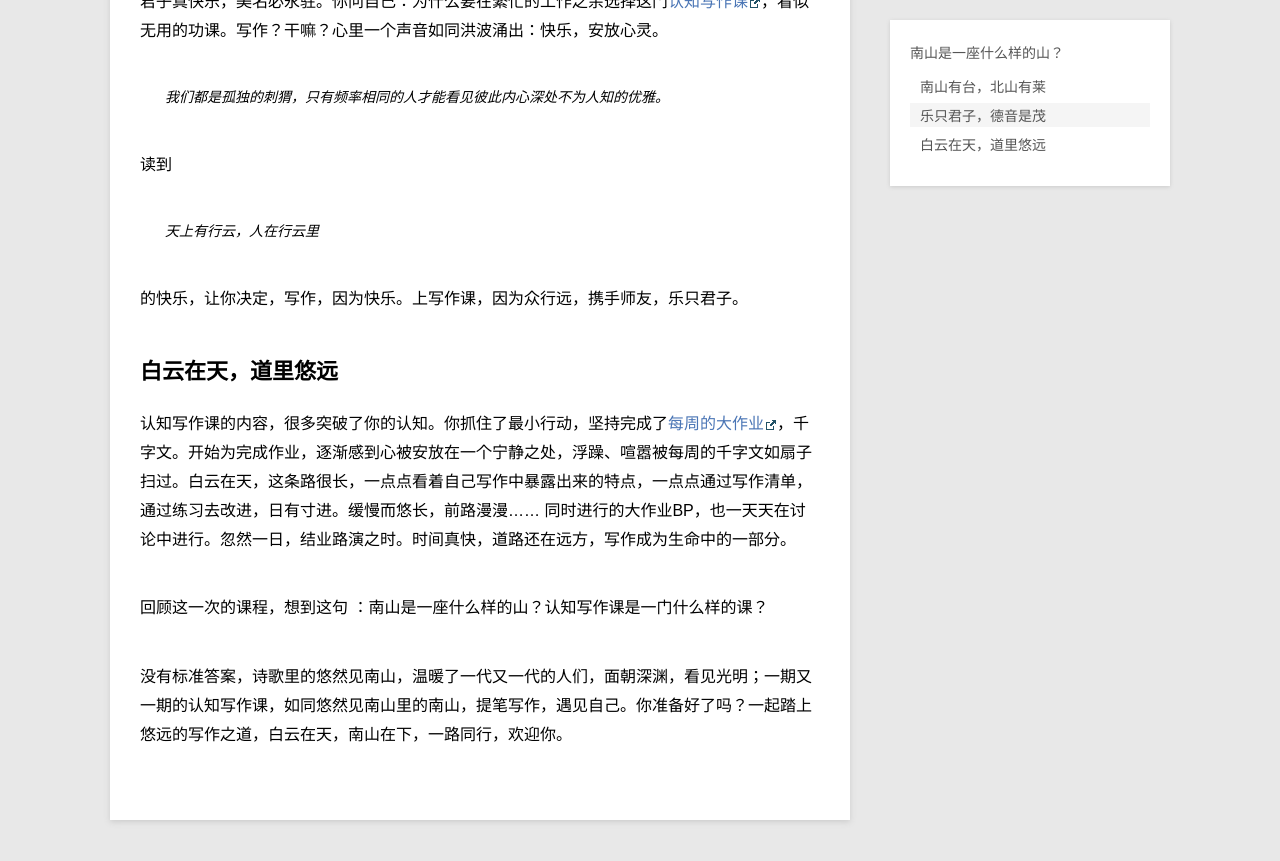
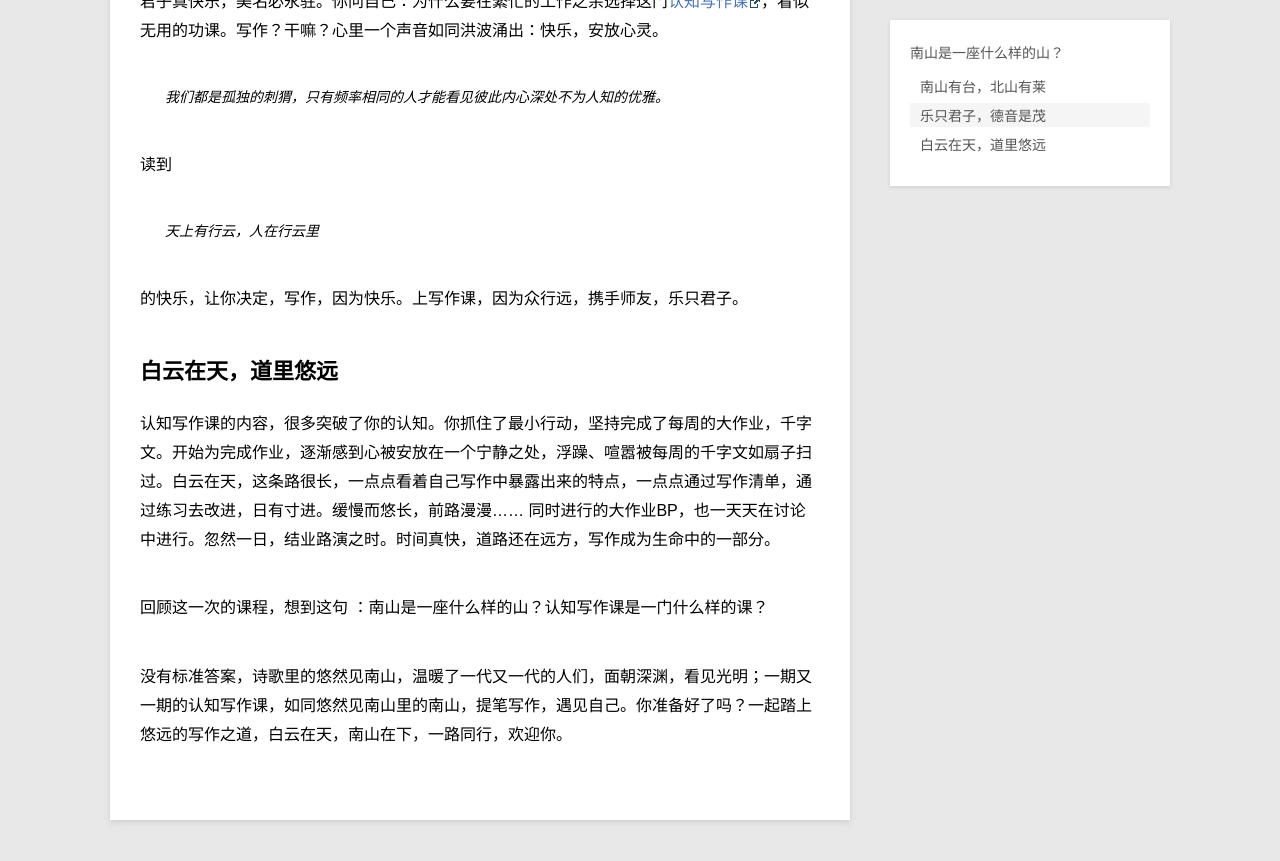
Before and after one commit to violettianjie/violettianjie.github.io, a Jekyll site: the page built from _posts/blog/2017-09-05-ConWriting.md, in a window 1280 px wide and 900 px high, scrolled down 707 px. Shown: the top 861 px of the window. Built offline with Jekyll 4.4.1, drawn with Linux system fonts in a browser that asks for light colours; part of the change alters nothing that is shown.

```diff
--- a/_posts/blog/2017-09-05-ConWriting.md
+++ b/_posts/blog/2017-09-05-ConWriting.md
@@ -30,7 +30,7 @@ category: blog
 
 ## 白云在天，道里悠远
 
-认知写作课的内容，很多突破了你的认知。你抓住了最小行动，坚持完成了[每周的大作业](https://violettianjie.gitbooks.io/writer004tj/content/)，千字文。开始为完成作业，逐渐感到心被安放在一个宁静之处，浮躁、喧嚣被每周的千字文如扇子扫过。白云在天，这条路很长，一点点看着自己写作中暴露出来的特点，一点点通过写作清单，通过练习去改进，日有寸进。缓慢而悠长，前路漫漫......
+认知写作课的内容，很多突破了你的认知。你抓住了最小行动，坚持完成了每周的大作业，千字文。开始为完成作业，逐渐感到心被安放在一个宁静之处，浮躁、喧嚣被每周的千字文如扇子扫过。白云在天，这条路很长，一点点看着自己写作中暴露出来的特点，一点点通过写作清单，通过练习去改进，日有寸进。缓慢而悠长，前路漫漫......
   同时进行的大作业BP，也一天天在讨论中进行。忽然一日，结业路演之时。时间真快，道路还在远方，写作成为生命中的一部分。
 
 回顾这一次的课程，想到这句 ：南山是一座什么样的山？认知写作课是一门什么样的课？
```
